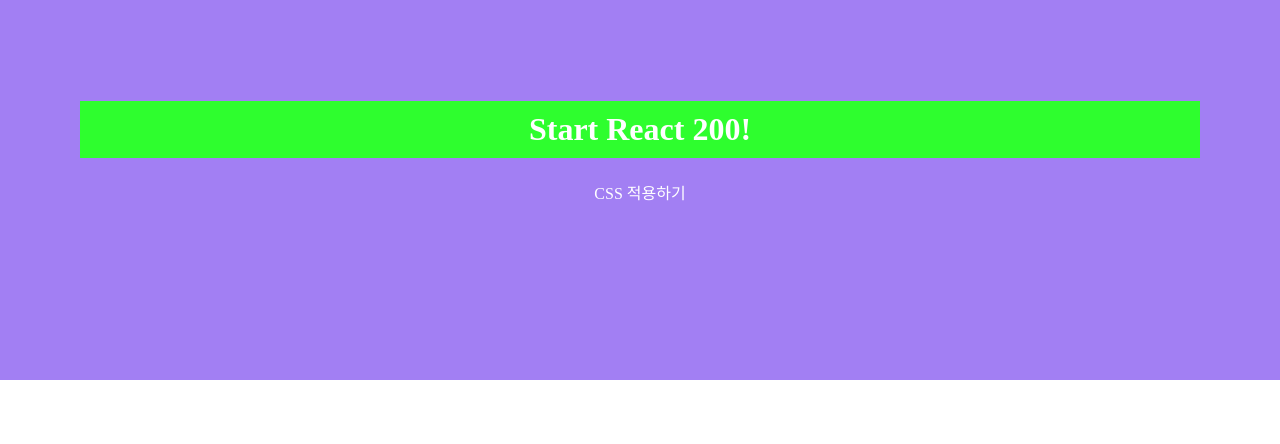
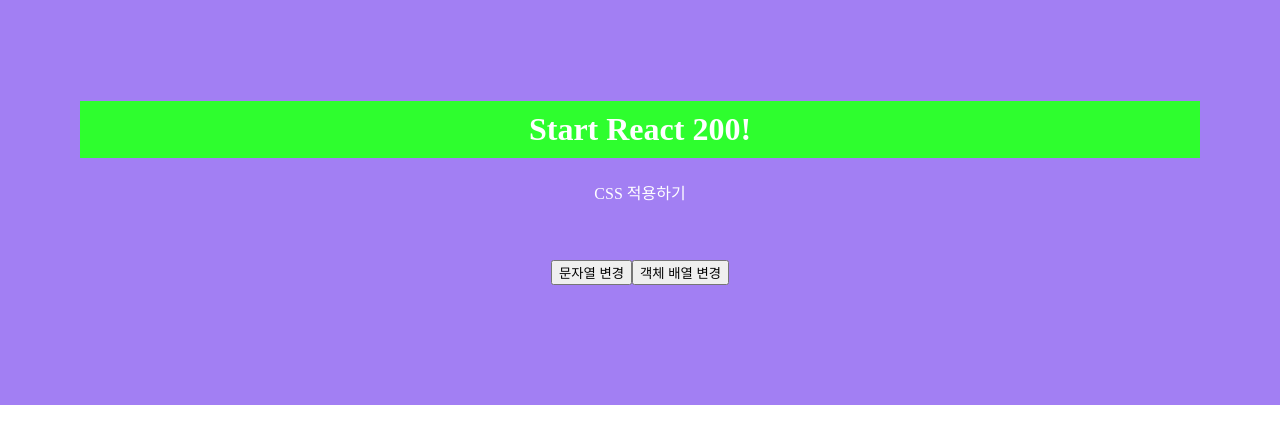
Before and after one commit to leejungyeoul/react200, a React (Create React App) app in the folder client/: page / in a window 1280 px wide. Shown: the top 444 px of the page. Built offline with nearby package versions, Linux system fonts and the light colour scheme.

Commit message:
027. Component (class형 컴포넌트)

```diff
--- a/client/src/App.js
+++ b/client/src/App.js
@@ -1,13 +1,13 @@
 import React from 'react';
 import './App.css';
-import ShallowEqual from './R029_ShallowEqual'
+import ComponentClass from './R027_ComponentClass'
 
 function App() {
   return (
     <div>
       <h1>Start React 200!</h1>
       <p>CSS 적용하기</p>
-      <ShallowEqual/>
+      <ComponentClass/>
     </div>
   );
 }
--- /dev/null
+++ b/client/src/R027_ComponentClass.js
@@ -0,0 +1,31 @@
+import React, { Component } from 'react';
+
+class R027_ComponentClass extends Component {
+  constructor (props) {
+    super(props);
+    this.state = {
+      StateString: 'react',
+      StateArrayObj: ['react', { react: '200' }]
+    }
+  }
+
+  buttonClick = (type) => {
+    if(type === 'String'){
+      this.setState({ StateString: 'react' });
+    }else{
+      this.setState({ StateArrayObj: ['react', { react: '200' }] });
+    }
+  }
+
+  render() {
+    console.log('render() 실행')
+    return (
+      <div>
+        <button onClick={e => this.buttonClick('String')}>문자열 변경</button>
+        <button onClick={e => this.buttonClick('ArrayObject')}>객체 배열 변경</button>
+      </div>
+    )
+  }
+}
+
+export default R027_ComponentClass;
--- a/client/src/R029_ShallowEqual.js
+++ /dev/null
@@ -1,31 +0,0 @@
-import React, { Component  } from 'react';
-import { shallowEqualArrays} from "shallow-equal";
-
-class R029_ShallowEqual extends Component  {
-  constructor (props) {
-    super(props);
-    this.state = { StateString: 'react' }
-  }
-
-  shouldComponentUpdate(nextProps, nextState){
-    return !shallowEqualArrays(this.state, nextState)
-  }
-
-  componentDidMount(){
-    const object = { react : '200'};
-    const Array1 = ['리액트', object];
-    const Array2 = ['리액트', object];
-    const Array3 = ['리액트', { react : '200'}];
-
-    console.log('shallowEqualArrays(Array1, Array2) : ' + shallowEqualArrays(Array1, Array2));
-    console.log('shallowEqualArrays(Array2, Array3) : ' + shallowEqualArrays(Array2, Array3));
-    this.setState({StateString : 'react'})
-  }
-
-  render() {
-    console.log('render() 실행')
-    return (<div></div>)
-  }
-}
-
-export default R029_ShallowEqual;
```
